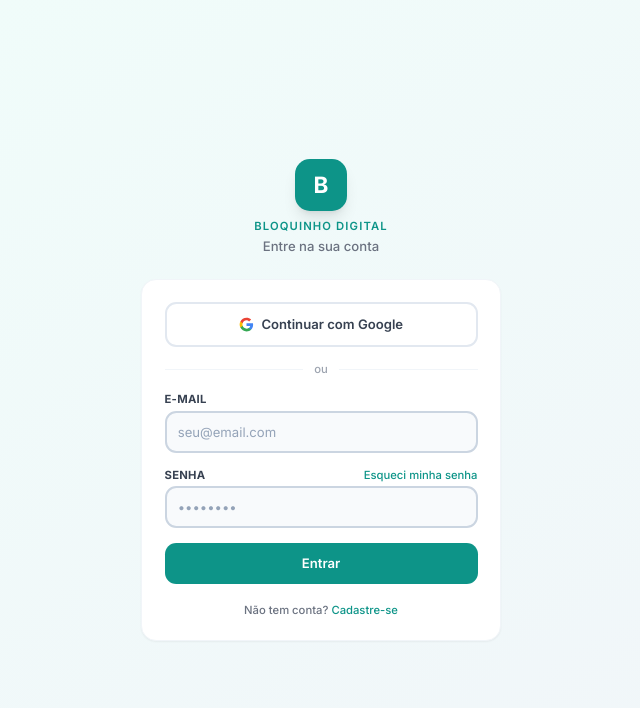
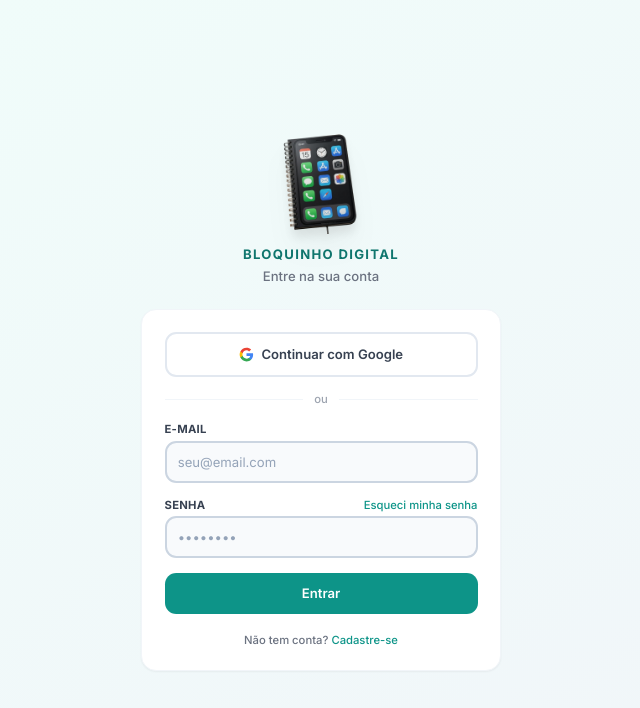
Before and after one commit to tecnicorikardo/caderninho, a React (Vite) app in the folder web/: page / in a window 1280 px wide. Shown: the top 708 px of the page, without its empty margins (319-959 px from the left). Built offline with nearby package versions, Linux system fonts and the light colour scheme; no server answers.

Commit message:
feat: icone real no login, header e loading + contato suporte nas configuracoes

```diff
--- a/web/src/App.tsx
+++ b/web/src/App.tsx
@@ -75,7 +75,7 @@
       return (
         <div className="min-h-screen flex items-center justify-center">
           <div className="text-center">
-            <div className="w-12 h-12 rounded-2xl bg-teal-600 flex items-center justify-center text-white font-bold text-xl mx-auto mb-3">B</div>
+            <img src="/icon.png" alt="Bloquinho Digital" className="w-20 h-20 mx-auto mb-3 rounded-2xl drop-shadow-lg object-contain animate-pulse" />
             <div className="text-sm text-gray-500">Carregando…</div>
           </div>
         </div>
--- a/web/src/pages/LoginPage.tsx
+++ b/web/src/pages/LoginPage.tsx
@@ -248,8 +248,12 @@
 
         {/* Logo */}
         <div className="text-center mb-6">
-          <div className="w-14 h-14 rounded-2xl bg-teal-600 flex items-center justify-center text-white font-bold text-2xl mx-auto shadow-lg">B</div>
-          <div className="text-xs font-semibold text-teal-600 uppercase tracking-widest mt-2">Bloquinho Digital</div>
+          <img
+            src="/icon.png"
+            alt="Bloquinho Digital"
+            className="w-28 h-28 mx-auto mb-3 drop-shadow-xl rounded-2xl object-contain"
+          />
+          <div className="text-sm font-bold text-teal-700 uppercase tracking-widest mt-1">Bloquinho Digital</div>
           <div className="text-gray-500 text-sm mt-1">
             {mode === "login" && "Entre na sua conta"}
             {mode === "register" && "Crie sua conta grátis"}
--- a/web/src/ui/DashboardLayout.tsx
+++ b/web/src/ui/DashboardLayout.tsx
@@ -167,7 +167,9 @@
       <header className="header-gradient shadow-lg sticky top-0 z-30">
         <div className="max-w-6xl mx-auto px-4 py-3 flex items-center justify-between gap-4">
           <div className="flex items-center gap-3">
-            <div className="w-9 h-9 rounded-xl bg-white/20 backdrop-blur-sm flex items-center justify-center text-white font-display font-bold text-base shadow-inner">B</div>
+            <div className="w-9 h-9 rounded-xl overflow-hidden flex-shrink-0 shadow-inner">
+              <img src="/icon.png" alt="B" className="w-full h-full object-cover" />
+            </div>
             <div>
               <div className="text-[10px] font-semibold text-teal-200 uppercase tracking-[0.15em] leading-none">Bloquinho Digital</div>
               <h1 className="text-lg font-display font-bold text-white leading-tight tracking-tight">{title}</h1>
```
Also changed, not shown: web/public/icon.png (added).
